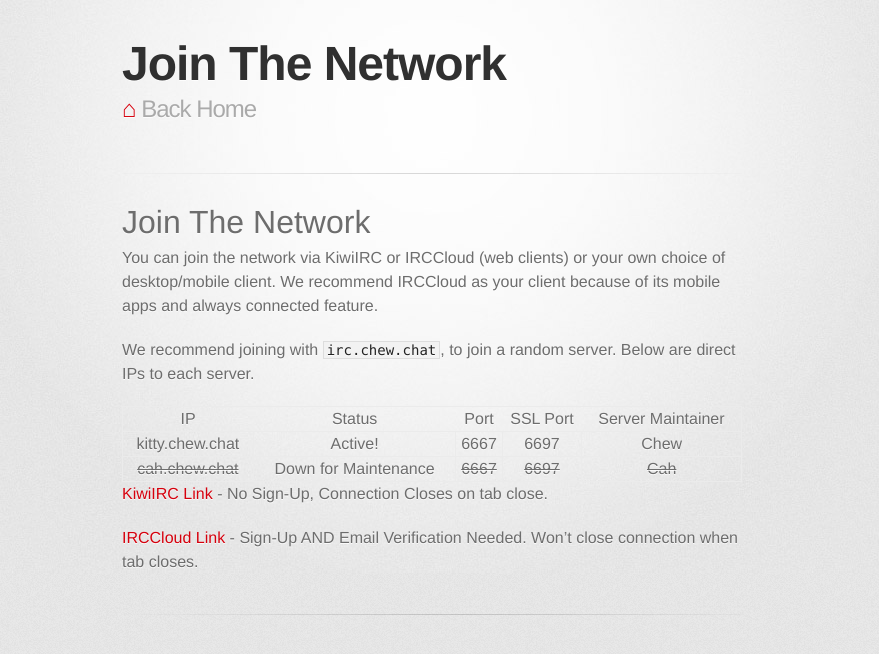
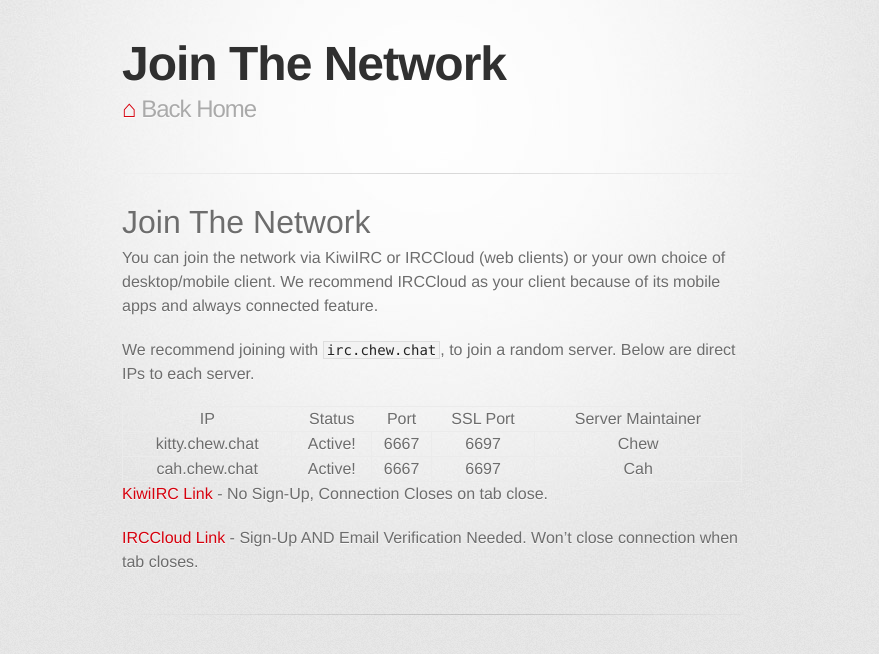
Before and after one commit to ChewChat/chew.chat, a Jekyll site: the page built from info/join.md, in a window 1280 px wide. Shown: the top 654 px of the page, without its empty margins (208-1087 px from the left). Built offline with Jekyll 4.4.1, drawn with Linux system fonts in a browser that asks for light colours; some web fonts are replaced; our own code applies the rules of GitHub Pages for plain Markdown files.

Commit message:
Cah.chew.chat is up!

```diff
--- a/info/join.md
+++ b/info/join.md
@@ -4,11 +4,11 @@ You can join the network via KiwiIRC or IRCCloud (web clients) or your own choic
 
 We recommend joining with `irc.chew.chat`, to join a random server. Below are direct IPs to each server.
 
-IP                | Status               | Port     | SSL Port | Server Maintainer
------------------ | -------------------- | -------- | -------- | -----------------
-kitty.chew.chat   | Active!              | 6667     | 6697     | Chew
-~~cah.chew.chat~~ | Down for Maintenance | ~~6667~~ | ~~6697~~ | ~~Cah~~
+IP              | Status  | Port | SSL Port | Server Maintainer
+--------------- | ------- | ---- | -------- | -----------------
+kitty.chew.chat | Active! | 6667 | 6697     | Chew
+cah.chew.chat   | Active! | 6667 | 6697     | Cah
 
-[KiwiIRC Link](http://chewcraft.github.io/IRC/webchat) - No Sign-Up, Connection Closes on tab close.
+[KiwiIRC Link](http://chew.chat/webchat) - No Sign-Up, Connection Closes on tab close.
 
 [IRCCloud Link](https://www.irccloud.com/invite?channel=%23lobby&hostname=irc.chew.pro&port=6667) - Sign-Up AND Email Verification Needed. Won't close connection when tab closes.
```
